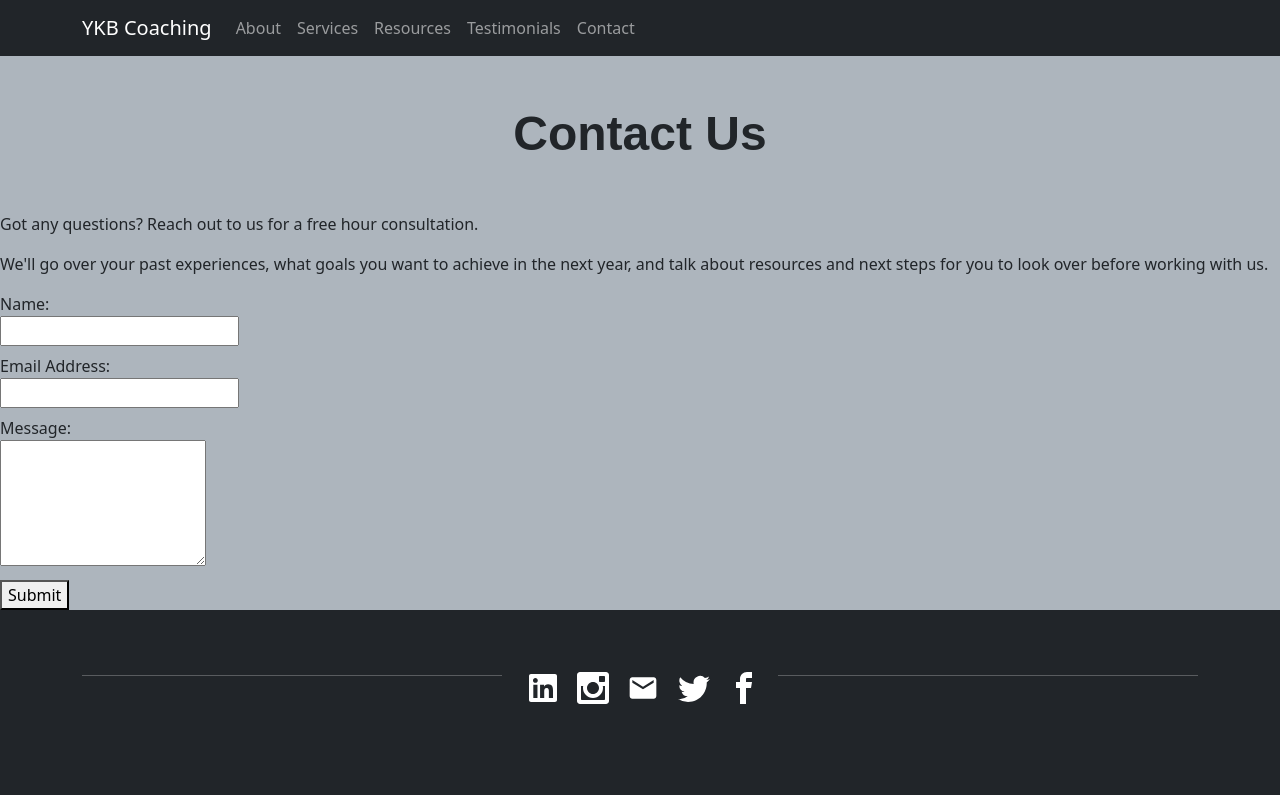
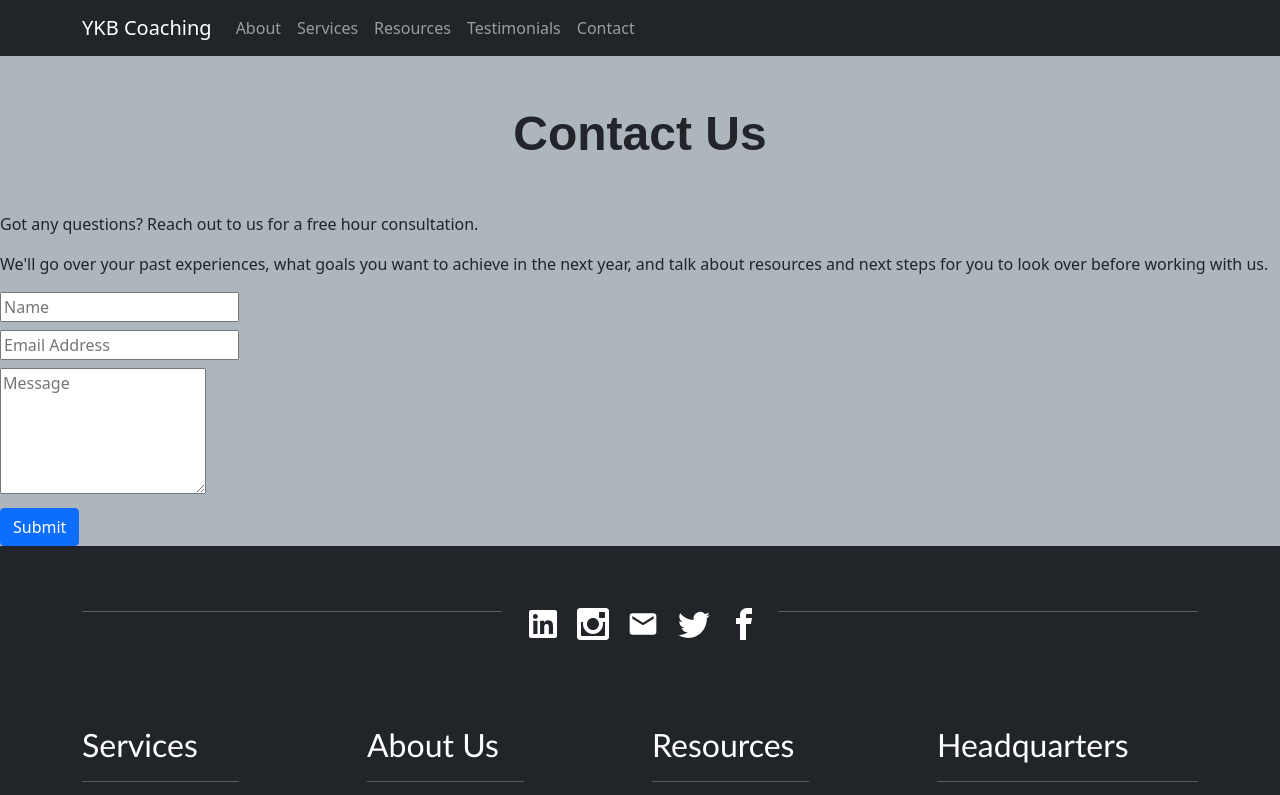
Before and after one commit to jermeewinn/YKB-solutions, a React (Create React App) app: page /contact in a window 1280 px wide. Shown: the top 795 px of the page. Built offline with nearby package versions, Linux system fonts and the light colour scheme; the HTML template or start-up script is replaced by a standard one.

Commit message:
shortened contact-form to make it easier to style

```diff
--- a/src/components/Contact/index.js
+++ b/src/components/Contact/index.js
@@ -1,5 +1,6 @@
 import React from 'react';
 import emailjs from 'emailjs-com';
+import { Button } from 'react-bootstrap';
 // Need to find a way to implement valideateEmail function from ../utils/helpers.js
 // import { validateEmail } from '../utils/helpers';
 
@@ -36,21 +37,22 @@ function Contact() {
                     We'll go over your past experiences, what goals you want to achieve in the next year, and talk about resources and next steps for you to look over before working with us.
                 </p>
             </div>
+            {/* NOTE TO SELF: Be sure to change the email template on EmailJS's YKB account to enable the sending of respective fields. */}
             <div className='contact-form'>
                 <form id='contact-form' onSubmit={sendEmail}>
                     <div className='my-2 flex-row'>
-                        <label htmlFor='name'>Name:</label><br/>
-                        <input type='text' name='name' />
+                        {/* <label htmlFor='name'>Name:</label><br/> */}
+                        <input type='text' placeholder='Name' name='name' />
                     </div>
                     <div className='my-2 flex-row'>
-                        <label htmlFor='email'>Email Address:</label><br/>
-                        <input type='email' name='email' />
+                        {/* <label htmlFor='email'>Email Address:</label><br/> */}
+                        <input type='email' placeholder='Email Address' name='email' />
                     </div>
                     <div className='my-2 flex-row'>
-                        <label htmlFor='message'>Message:</label><br/>
-                        <textarea name='message' rows='5' />
+                        {/* <label htmlFor='message'>Message:</label><br/> */}
+                        <textarea  placeholder='Message' rows='5' name='message'/>
                     </div>
-                    <button type='submit'>Submit</button>
+                    <Button type='submit'>Submit</Button>
                 </form>
             </div>
         </section>
```
